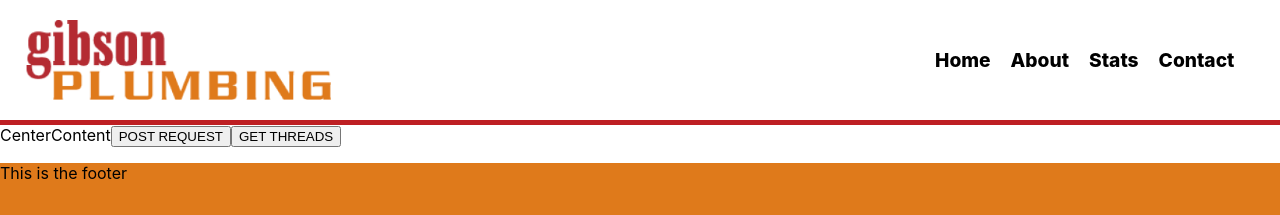
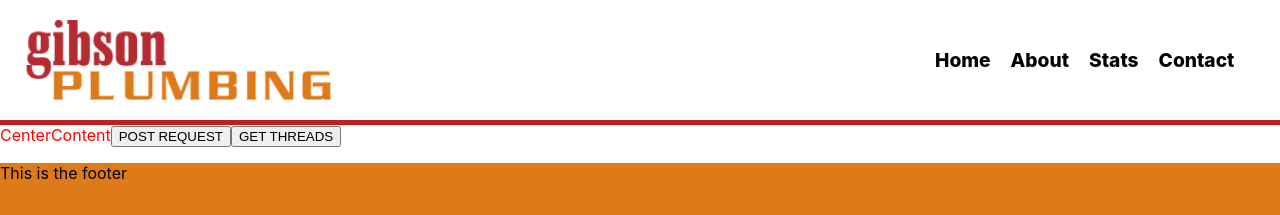
Before and after one commit to JS-goose/gibson-code-challenge, a React (Create React App) app: page / in a window 1280 px wide. Shown: the top 215 px of the page. Built offline with nearby package versions, Linux system fonts and the light colour scheme; no server answers.

Commit message:
added center content styles files

```diff
--- a/src/components/CenterContent/CenterContent.js
+++ b/src/components/CenterContent/CenterContent.js
@@ -1,6 +1,7 @@
 import React, { Component }from 'react';
 import qs from 'qs';
 import axios from 'axios';
+import styles from './CenterContent.module.css';
 
 const userID = "ARMAEAXXOQQ"
 
@@ -52,11 +53,11 @@ class CenterContent extends Component {
 
     render() {
         return (
-            <div>
+            <article id={styles['center-content-container']}>
                 CenterContent
                 <button onClick={this.makePostRequest}>POST REQUEST</button>
                 <button onClick={this.getThreads}>GET THREADS</button>
-            </div>
+            </article>
         )
     }
 
--- /dev/null
+++ b/src/components/CenterContent/CenterContent.module.css
@@ -0,0 +1,3 @@
+#center-content-container {
+    color: red;
+}
```
